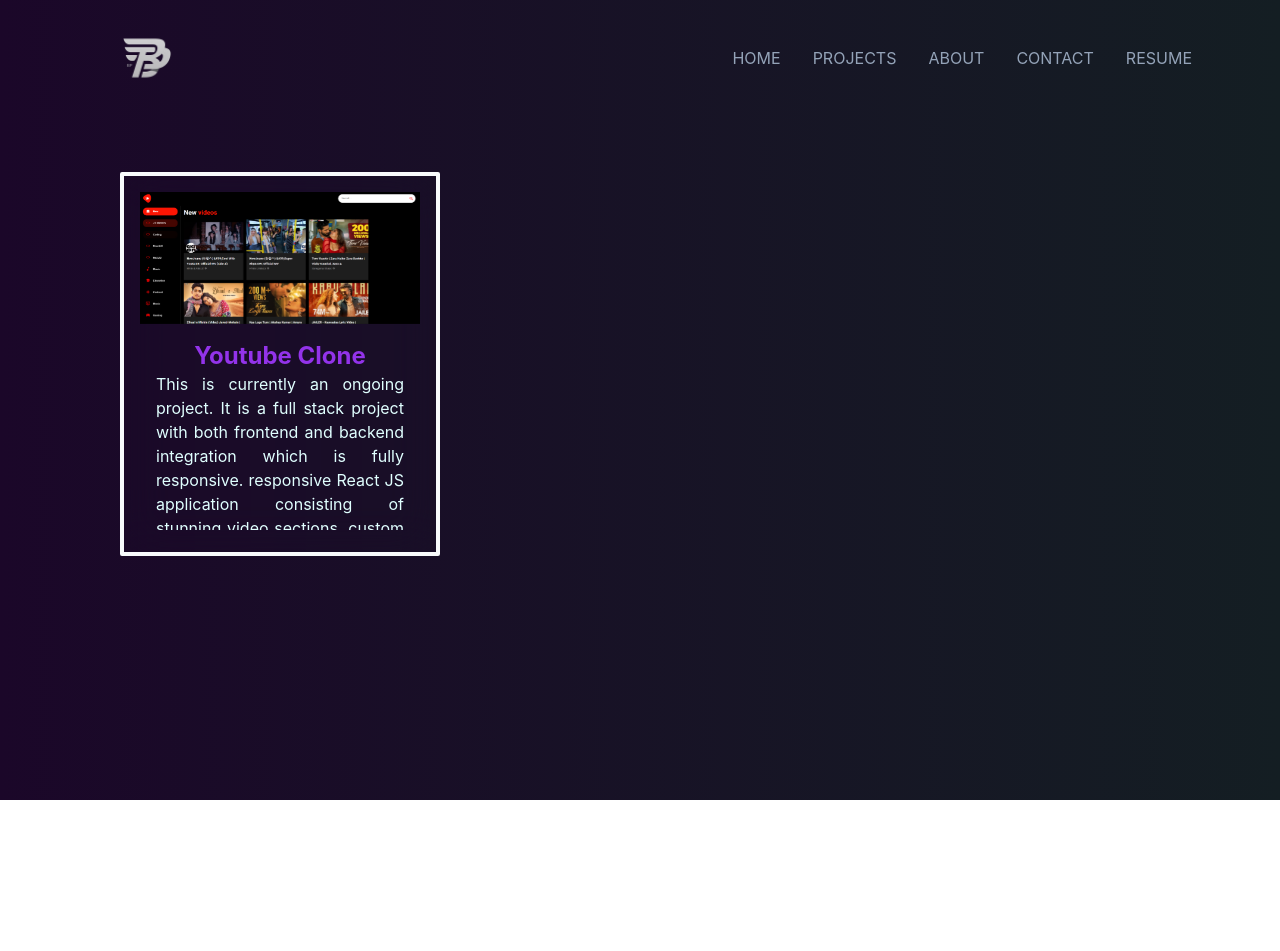
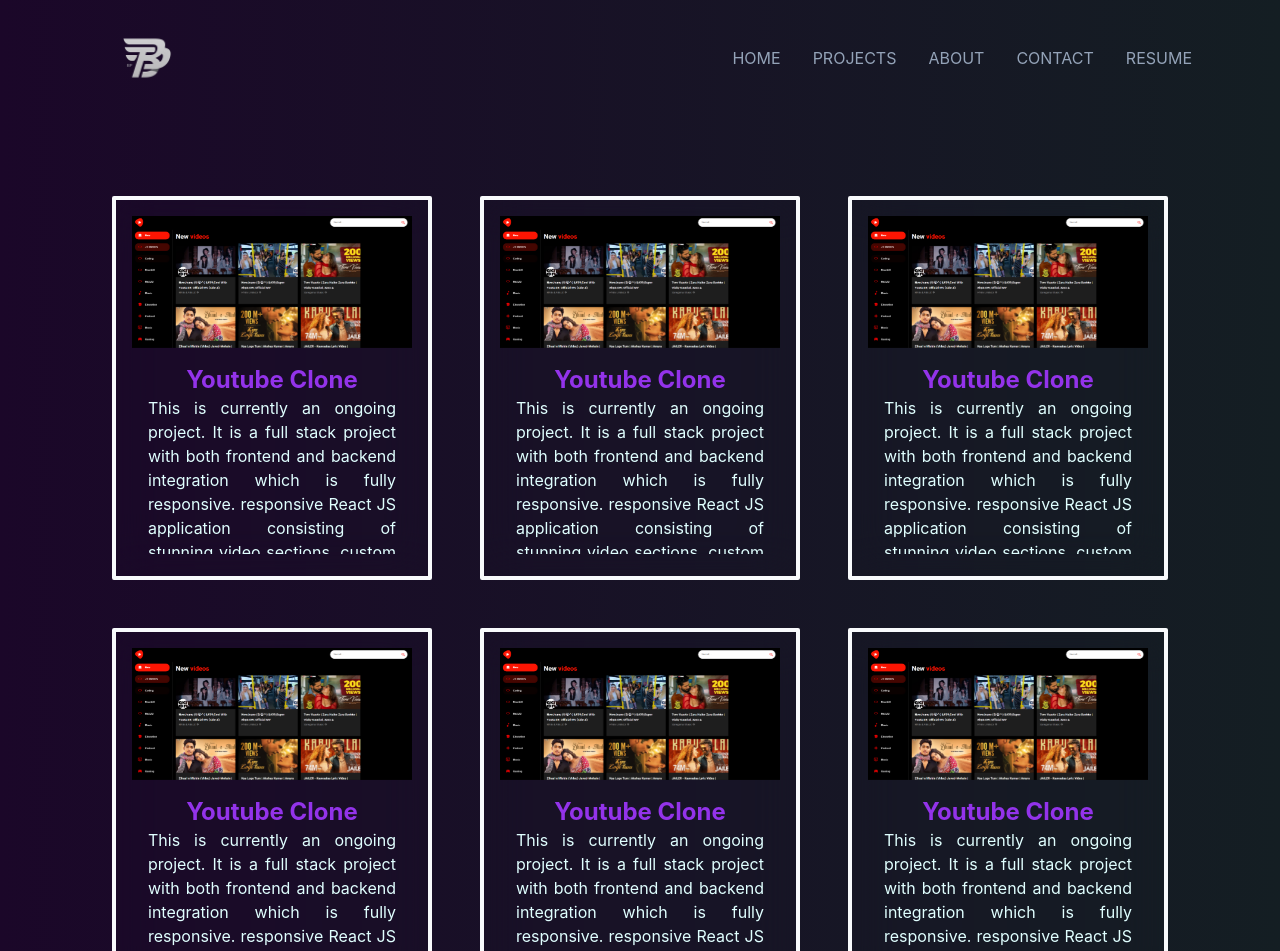
Before and after one commit to bharat2002/Portfolio, a Next.js app: page /projects in a window 1280 px wide. Shown: the top 951 px of the page. Before the commit the page ends 800 px from the top, so only its background shows below. Built offline with nearby package versions, Linux system fonts and the light colour scheme.

Commit message:
projectcards

```diff
--- a/app/projects/page.js
+++ b/app/projects/page.js
@@ -4,8 +4,58 @@
 
 const page = () => {
   return (
-    <div className='m-14 w-6xl flex flex-col items-start'>
-        <div className='p-4 h-96 w-80 backdrop-blur-xl hover:scale-110 hover:ease-in duration-300 rounded-sm border-4  border-slate-50 hover:border-slate-400 hover:shadow-black hover:shadow-2xl'>
+    <div className='my-14 w-6xl flex flex-wrap flex-row justify-center'>
+        <div className=' m-6 p-4 h-96 w-80 backdrop-blur-xl hover:scale-110 hover:ease-in duration-300 rounded-sm border-4  border-slate-50 hover:border-slate-400 hover:shadow-black hover:shadow-2xl'>
+        <div>
+        <Image height={500} width={500} src={vidweb}/>
+        </div>
+        <div className='overflow-y-scroll h-3/5 scrollbar-thin scrollbar-thumb-blue-400 scrollbar-track-gray-300 flex flex-col text-hereis p-4'>
+          <p className='text-center font-bold text-purple-600 text-2xl'>Youtube Clone</p>
+          <p className='text-justify text-md'>This is currently an ongoing project. It is a full stack project with both frontend and backend integration which is fully responsive. responsive React JS application consisting of stunning video sections, custom categories, channel pages, and, most importantly, you can play videos straight from your YouTube Clone App.</p>
+        </div>
+        </div>
+
+        <div className='p-4 m-6 h-96 w-80 backdrop-blur-xl hover:scale-110 hover:ease-in duration-300 rounded-sm border-4  border-slate-50 hover:border-slate-400 hover:shadow-black hover:shadow-2xl'>
+        <div>
+        <Image height={500} width={500} src={vidweb}/>
+        </div>
+        <div className='overflow-y-scroll h-3/5 scrollbar-thin scrollbar-thumb-blue-400 scrollbar-track-gray-300 flex flex-col text-hereis p-4'>
+          <p className='text-center font-bold text-purple-600 text-2xl'>Youtube Clone</p>
+          <p className='text-justify text-md'>This is currently an ongoing project. It is a full stack project with both frontend and backend integration which is fully responsive. responsive React JS application consisting of stunning video sections, custom categories, channel pages, and, most importantly, you can play videos straight from your YouTube Clone App.</p>
+        </div>
+        </div>
+
+        <div className='p-4 m-6 h-96 w-80 backdrop-blur-xl hover:scale-110 hover:ease-in duration-300 rounded-sm border-4  border-slate-50 hover:border-slate-400 hover:shadow-black hover:shadow-2xl'>
+        <div>
+        <Image height={500} width={500} src={vidweb}/>
+        </div>
+        <div className='overflow-y-scroll h-3/5 scrollbar-thin scrollbar-thumb-blue-400 scrollbar-track-gray-300 flex flex-col text-hereis p-4'>
+          <p className='text-center font-bold text-purple-600 text-2xl'>Youtube Clone</p>
+          <p className='text-justify text-md'>This is currently an ongoing project. It is a full stack project with both frontend and backend integration which is fully responsive. responsive React JS application consisting of stunning video sections, custom categories, channel pages, and, most importantly, you can play videos straight from your YouTube Clone App.</p>
+        </div>
+        </div>
+
+        <div className='p-4 m-6 h-96 w-80 backdrop-blur-xl hover:scale-110 hover:ease-in duration-300 rounded-sm border-4  border-slate-50 hover:border-slate-400 hover:shadow-black hover:shadow-2xl'>
+        <div>
+        <Image height={500} width={500} src={vidweb}/>
+        </div>
+        <div className='overflow-y-scroll h-3/5 scrollbar-thin scrollbar-thumb-blue-400 scrollbar-track-gray-300 flex flex-col text-hereis p-4'>
+          <p className='text-center font-bold text-purple-600 text-2xl'>Youtube Clone</p>
+          <p className='text-justify text-md'>This is currently an ongoing project. It is a full stack project with both frontend and backend integration which is fully responsive. responsive React JS application consisting of stunning video sections, custom categories, channel pages, and, most importantly, you can play videos straight from your YouTube Clone App.</p>
+        </div>
+        </div>
+
+        <div className='p-4 m-6 h-96 w-80 backdrop-blur-xl hover:scale-110 hover:ease-in duration-300 rounded-sm border-4  border-slate-50 hover:border-slate-400 hover:shadow-black hover:shadow-2xl'>
+        <div>
+        <Image height={500} width={500} src={vidweb}/>
+        </div>
+        <div className='overflow-y-scroll h-3/5 scrollbar-thin scrollbar-thumb-blue-400 scrollbar-track-gray-300 flex flex-col text-hereis p-4'>
+          <p className='text-center font-bold text-purple-600 text-2xl'>Youtube Clone</p>
+          <p className='text-justify text-md'>This is currently an ongoing project. It is a full stack project with both frontend and backend integration which is fully responsive. responsive React JS application consisting of stunning video sections, custom categories, channel pages, and, most importantly, you can play videos straight from your YouTube Clone App.</p>
+        </div>
+        </div>
+
+        <div className='p-4 m-6 h-96 w-80 backdrop-blur-xl hover:scale-110 hover:ease-in duration-300 rounded-sm border-4  border-slate-50 hover:border-slate-400 hover:shadow-black hover:shadow-2xl'>
         <div>
         <Image height={500} width={500} src={vidweb}/>
         </div>
```
